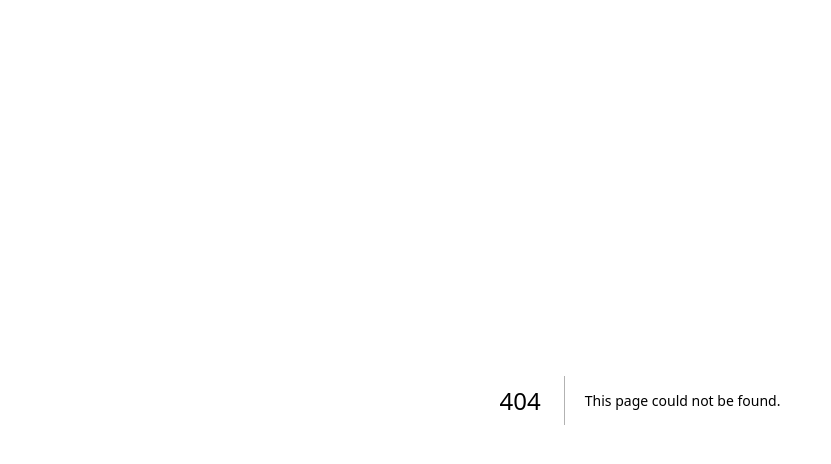
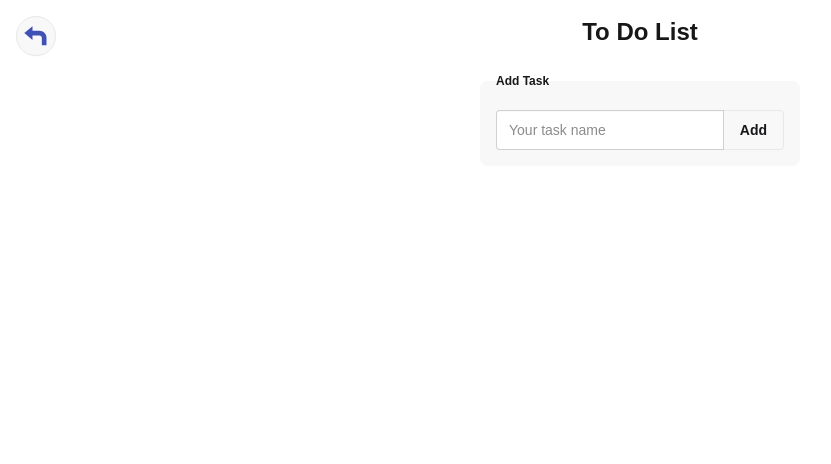
Before and after one commit to kr1sal/giper-test-task, a Next.js app: page /todo in a window 1280 px wide. Before the commit this address had no page. Shown: the top 464 px of the page, without its empty margins (0-831 px from the left). Built offline with nearby package versions, Linux system fonts and the light colour scheme.

Commit message:
feat: solve first task (To Do List)

```diff
--- a/app/globals.css
+++ b/app/globals.css
@@ -9,13 +9,11 @@
 @theme inline {
   --color-background: var(--background);
   --color-foreground: var(--foreground);
-  --font-sans: var(--font-geist-sans);
-  --font-mono: var(--font-geist-mono);
 }
 
 @media (prefers-color-scheme: dark) {
   :root {
-    --background: #0a0a0a;
+    --background: #171717;
     --foreground: #ededed;
   }
 }
--- /dev/null
+++ b/app/go-back.tsx
@@ -0,0 +1,11 @@
+import Link from "next/link";
+import {FcUpLeft} from "react-icons/fc";
+import React from "react";
+
+export default function GoBack() {
+  return (
+    <Link href="/" className="btn btn-square rounded-full">
+      <FcUpLeft className="size-7"/>
+    </Link>
+  );
+}
--- /dev/null
+++ b/app/posts/page.tsx
@@ -0,0 +1,111 @@
+import React from 'react'
+import Link from "next/link";
+
+export default function Posts() {
+  return (
+    <div>
+      <nav className="flex flex-col">
+        <Link href="/">Back</Link>
+      </nav>
+    </div>
+  );
+  // return (
+  //   <div className="grid grid-rows-[20px_1fr_20px] items-center justify-items-center min-h-screen p-8 pb-20 gap-16 sm:p-20 font-[family-name:var(--font-geist-sans)]">
+  //     <main className="flex flex-col gap-[32px] row-start-2 items-center sm:items-start">
+  //       <Image
+  //         className="dark:invert"
+  //         src="/next.svg"
+  //         alt="Next.js logo"
+  //         width={180}
+  //         height={38}
+  //         priority
+  //       />
+  //       <ol className="list-inside list-decimal text-sm/6 text-center sm:text-left font-[family-name:var(--font-geist-mono)]">
+  //         <li className="mb-2 tracking-[-.01em]">
+  //           Get started by editing{" "}
+  //           <code className="bg-black/[.05] dark:bg-white/[.06] px-1 py-0.5 rounded font-[family-name:var(--font-geist-mono)] font-semibold">
+  //             app/page.tsx
+  //           </code>
+  //           .
+  //         </li>
+  //         <li className="tracking-[-.01em]">
+  //           Save and see your changes instantly.
+  //         </li>
+  //       </ol>
+  //
+  //       <div className="flex gap-4 items-center flex-col sm:flex-row">
+  //         <a
+  //           className="rounded-full border border-solid border-transparent transition-colors flex items-center justify-center bg-foreground text-background gap-2 hover:bg-[#383838] dark:hover:bg-[#ccc] font-medium text-sm sm:text-base h-10 sm:h-12 px-4 sm:px-5 sm:w-auto"
+  //           href="https://vercel.com/new?utm_source=create-next-app&utm_medium=appdir-template-tw&utm_campaign=create-next-app"
+  //           target="_blank"
+  //           rel="noopener noreferrer"
+  //         >
+  //           <Image
+  //             className="dark:invert"
+  //             src="/vercel.svg"
+  //             alt="Vercel logomark"
+  //             width={20}
+  //             height={20}
+  //           />
+  //           Deploy now
+  //         </a>
+  //         <a
+  //           className="rounded-full border border-solid border-black/[.08] dark:border-white/[.145] transition-colors flex items-center justify-center hover:bg-[#f2f2f2] dark:hover:bg-[#1a1a1a] hover:border-transparent font-medium text-sm sm:text-base h-10 sm:h-12 px-4 sm:px-5 w-full sm:w-auto md:w-[158px]"
+  //           href="https://nextjs.org/docs?utm_source=create-next-app&utm_medium=appdir-template-tw&utm_campaign=create-next-app"
+  //           target="_blank"
+  //           rel="noopener noreferrer"
+  //         >
+  //           Read our docs
+  //         </a>
+  //       </div>
+  //     </main>
+  //     <footer className="row-start-3 flex gap-[24px] flex-wrap items-center justify-center">
+  //       <a
+  //         className="flex items-center gap-2 hover:underline hover:underline-offset-4"
+  //         href="https://nextjs.org/learn?utm_source=create-next-app&utm_medium=appdir-template-tw&utm_campaign=create-next-app"
+  //         target="_blank"
+  //         rel="noopener noreferrer"
+  //       >
+  //         <Image
+  //           aria-hidden
+  //           src="/file.svg"
+  //           alt="File icon"
+  //           width={16}
+  //           height={16}
+  //         />
+  //         Learn
+  //       </a>
+  //       <a
+  //         className="flex items-center gap-2 hover:underline hover:underline-offset-4"
+  //         href="https://vercel.com/templates?framework=next.js&utm_source=create-next-app&utm_medium=appdir-template-tw&utm_campaign=create-next-app"
+  //         target="_blank"
+  //         rel="noopener noreferrer"
+  //       >
+  //         <Image
+  //           aria-hidden
+  //           src="/window.svg"
+  //           alt="Window icon"
+  //           width={16}
+  //           height={16}
+  //         />
+  //         Examples
+  //       </a>
+  //       <a
+  //         className="flex items-center gap-2 hover:underline hover:underline-offset-4"
+  //         href="https://nextjs.org?utm_source=create-next-app&utm_medium=appdir-template-tw&utm_campaign=create-next-app"
+  //         target="_blank"
+  //         rel="noopener noreferrer"
+  //       >
+  //         <Image
+  //           aria-hidden
+  //           src="/globe.svg"
+  //           alt="Globe icon"
+  //           width={16}
+  //           height={16}
+  //         />
+  //         Go to nextjs.org →
+  //       </a>
+  //     </footer>
+  //   </div>
+  // );
+}
--- /dev/null
+++ b/app/todo/page.tsx
@@ -0,0 +1,19 @@
+"use client";
+
+import React from "react";
+import dynamic from 'next/dynamic'
+const TaskList = dynamic(() => import("@/app/todo/task-list"), { ssr: false })
+import GoBack from "@/app/go-back";
+
+export default function Home() {
+  return (
+    <>
+      <nav className="absolute m-4">
+        <GoBack></GoBack>
+      </nav>
+      <main>
+        <TaskList></TaskList>
+      </main>
+    </>
+  );
+}
--- /dev/null
+++ b/app/todo/task-list.tsx
@@ -0,0 +1,85 @@
+"use client";
+
+import {Task, TaskState} from "@/app/todo/task";
+import React from "react";
+import safeParse from "@/utilities/safe-parse";
+
+interface TaskData {
+  id: number;
+  name: string;
+  state: TaskState;
+}
+
+function checkTaskData(data: unknown): data is TaskData {
+  if (!data || typeof data !== 'object') return false;
+  if (!('id' in data) || typeof data.id !== 'number') return false;
+  if (!('name' in data) || typeof data.name !== 'string') return false;
+  if (!('state' in data) || typeof data.state !== 'string') return false;
+  return true;
+}
+
+function checkTaskDataArray(data: unknown): data is TaskData[] {
+  if (!Array.isArray(data)) return false;
+  for (const item of data) {
+    if (!checkTaskData(item)) return false;
+  }
+  return true;
+}
+
+function getFreeId(tasks: TaskData[], startId: number = 0): number {
+  for (const {id} of tasks) {
+    if (id === startId) {
+      return getFreeId(tasks, startId + 1);
+    }
+  }
+  return startId;
+}
+
+export default function TaskList() {
+  const [tasks, setTasks] = React.useState<TaskData[]>(() => {
+    if (typeof window !== 'undefined') {
+      const data = localStorage.getItem("tasks");
+      if (data !== null) {
+        const tasks = safeParse(data, checkTaskDataArray);
+        if (tasks !== undefined) return tasks;
+      }
+    }
+    return []
+  });
+  const [input, setInput] = React.useState<string>(() => {
+    if (typeof window !== 'undefined') return localStorage.getItem("input") || '';
+    return '';
+  });
+
+  React.useEffect(() => {
+    localStorage.setItem("tasks", JSON.stringify(tasks));
+  }, [tasks]);
+
+  React.useEffect(() => {
+    localStorage.setItem("input", input || '');
+  }, [input]);
+
+  return (
+    <div className="flex flex-col items-center gap-4 p-4">
+      <h1 className="text-2xl font-bold cent">To Do List</h1>
+      <fieldset className="fieldset bg-base-200 border-base-300 rounded-box w-xs p-4">
+        <legend className="fieldset-legend">Add Task</legend>
+        <div className="join">
+          <input type="text" className="input join-item" value={input} placeholder="Your task name" onChange={(e) => setInput(e.target.value)} />
+          <button className="btn join-item" onClick={() => {
+            setTasks([...tasks, {id: getFreeId(tasks), name: input, state: TaskState.Running}]);
+          }}>Add</button>
+        </div>
+      </fieldset>
+      <ul className="list bg-base-100 rounded-box shadow-md overflow-hidden">
+        {tasks.map((task: TaskData) => {
+          return (
+            <Task key={task.id} name={task.name} onDeleteAction={() => {
+              setTasks(tasks.filter(({id}) => id !== task.id));
+            }}></Task>
+          );
+        })}
+      </ul>
+    </div>
+  );
+}
--- /dev/null
+++ b/app/todo/task.tsx
@@ -0,0 +1,30 @@
+"use client";
+
+import React from "react";
+import { FcCheckmark, FcEmptyTrash, FcSynchronize } from "react-icons/fc";
+
+export enum TaskState {
+  Running = "running",
+  Done = 'done',
+}
+
+interface TaskProps {
+  name: string;
+  onDeleteAction: () => void;
+}
+
+export function Task({ name, onDeleteAction}: TaskProps) {
+  const [state, setState] = React.useState<TaskState>(TaskState.Running);
+
+  return (
+    <li className={state === TaskState.Running ? "list-row w-xs" : "list-row w-xs bg-green-600 transition-colors rounded-none"}>
+      <button className="btn btn-square btn-ghost rounded-full" onClick={() => state !== TaskState.Done ? setState(TaskState.Done) : setState(TaskState.Running)}>
+        {state !== TaskState.Done ? <FcCheckmark className="size-7"/> : <FcSynchronize className="size-7"/>}
+      </button>
+      <h3>{name}</h3>
+      <button className="btn btn-square btn-ghost rounded-full">
+        <FcEmptyTrash className="size-7" onClick={() => onDeleteAction()}/>
+      </button>
+    </li>
+  );
+}
```
